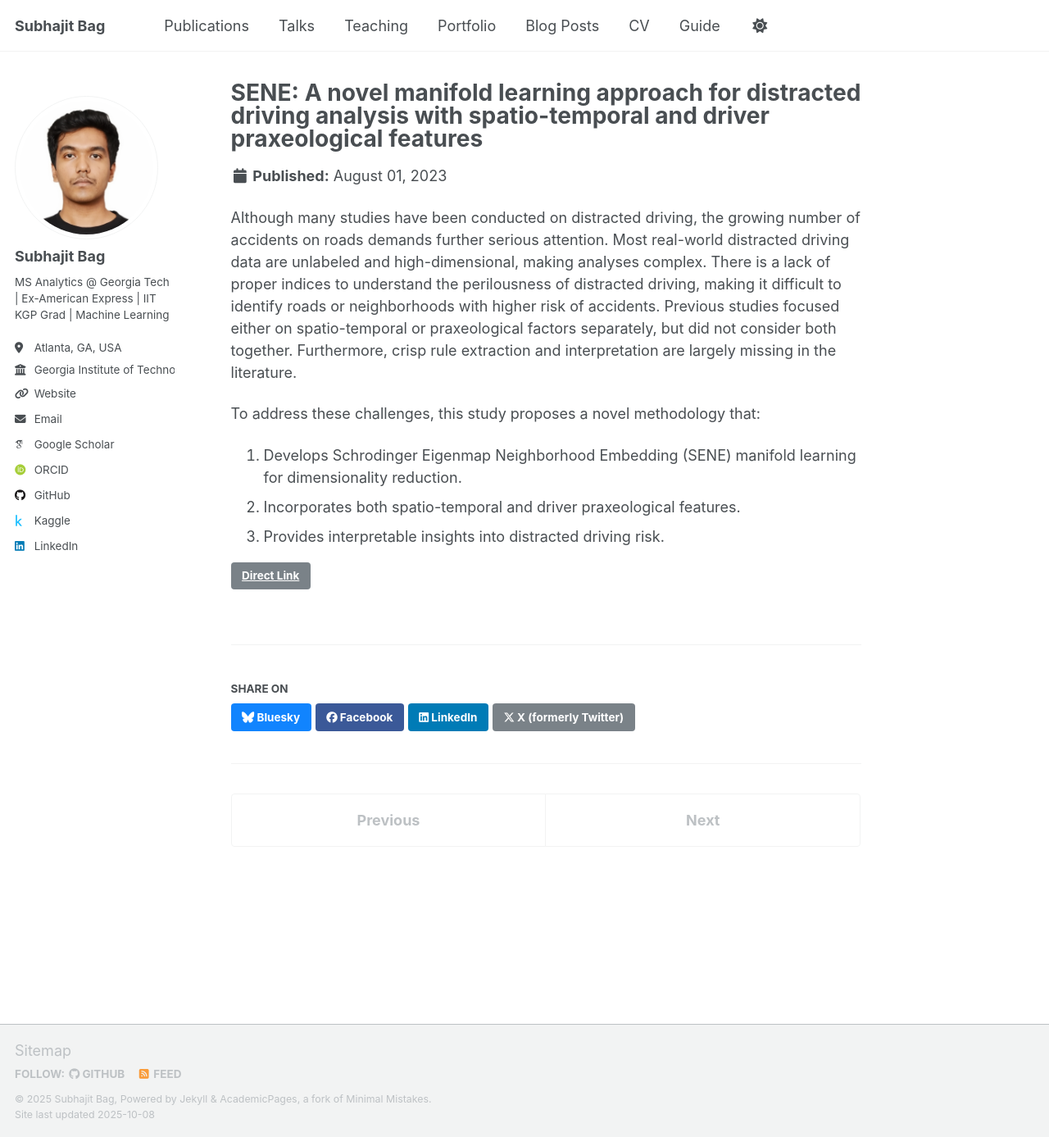
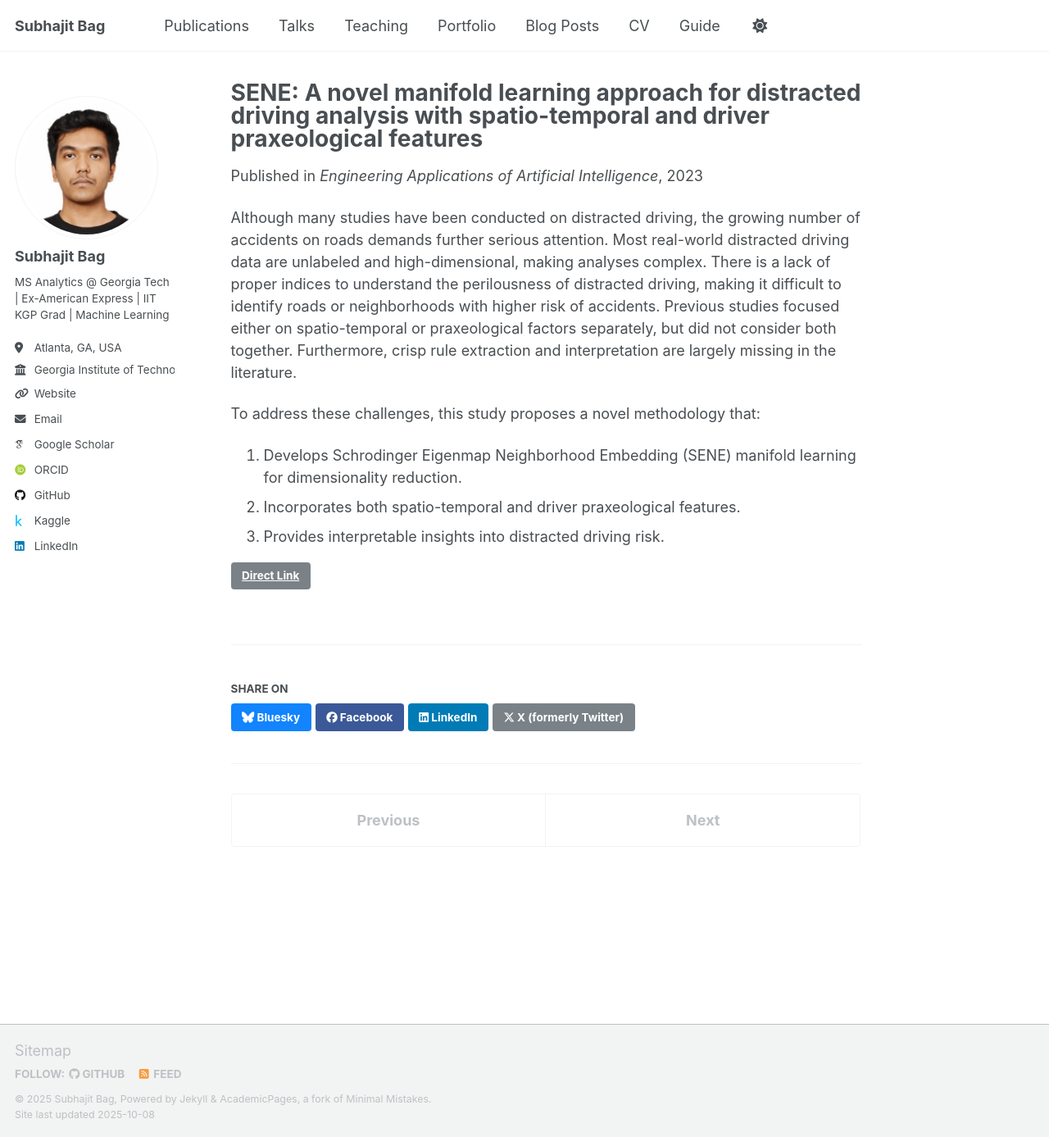
Before and after one commit to shuvo-iitkgp/shuvo-iitkgp.github.io, a Jekyll site: the page built from _publications/2023-sene-distracted-driving.md, in a window 1280 px wide and 1387 px high. Shown: the whole window at 82% size. Built offline with Jekyll 4.4.1, drawn with Linux system fonts in a browser that asks for light colours; some web fonts are replaced; a script that is not in the unit is left out.

Commit message:
Update 2023-sene-distracted-driving.md

```diff
--- a/_publications/2023-sene-distracted-driving.md
+++ b/_publications/2023-sene-distracted-driving.md
@@ -2,6 +2,7 @@
 title: "SENE: A novel manifold learning approach for distracted driving analysis with spatio-temporal and driver praxeological features"
 category: manuscripts
 authors: "Subhajit Bag, Rahul Golder, Sobhan Sarkar, Saptashwa Maity"
+venue: 'Engineering Applications of Artificial Intelligence'
 journal: "Engineering Applications of Artificial Intelligence"
 volume: 123
 pages: 106332
```
